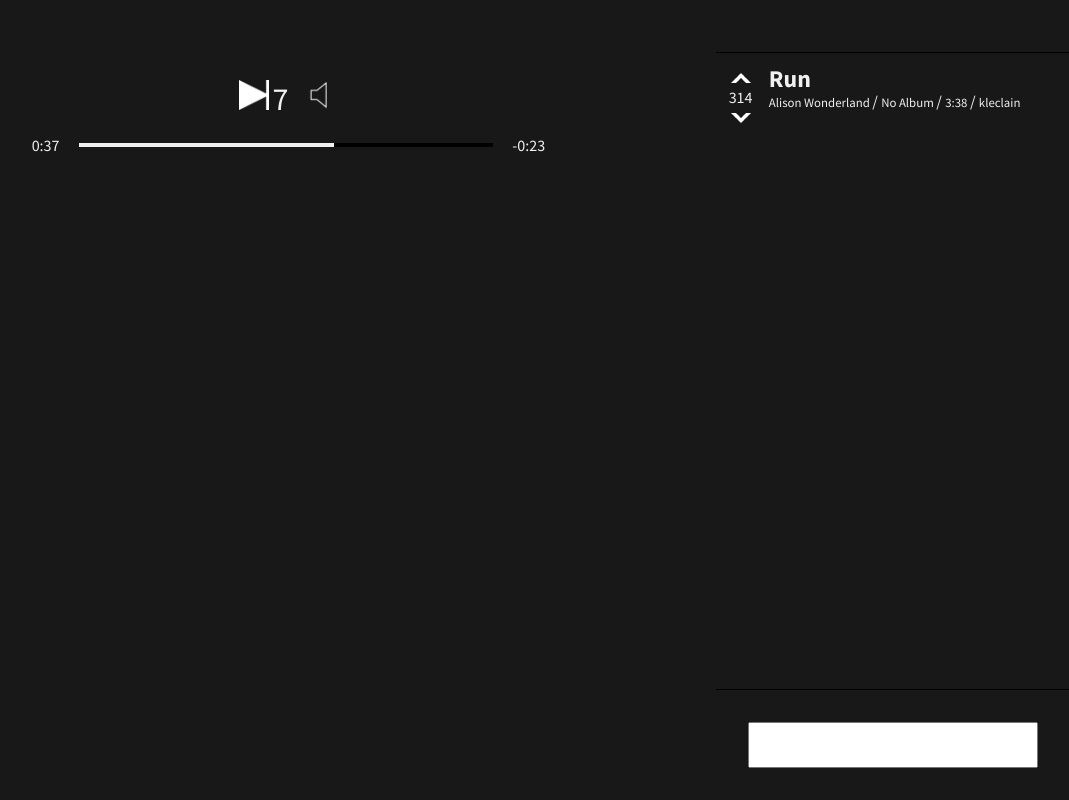
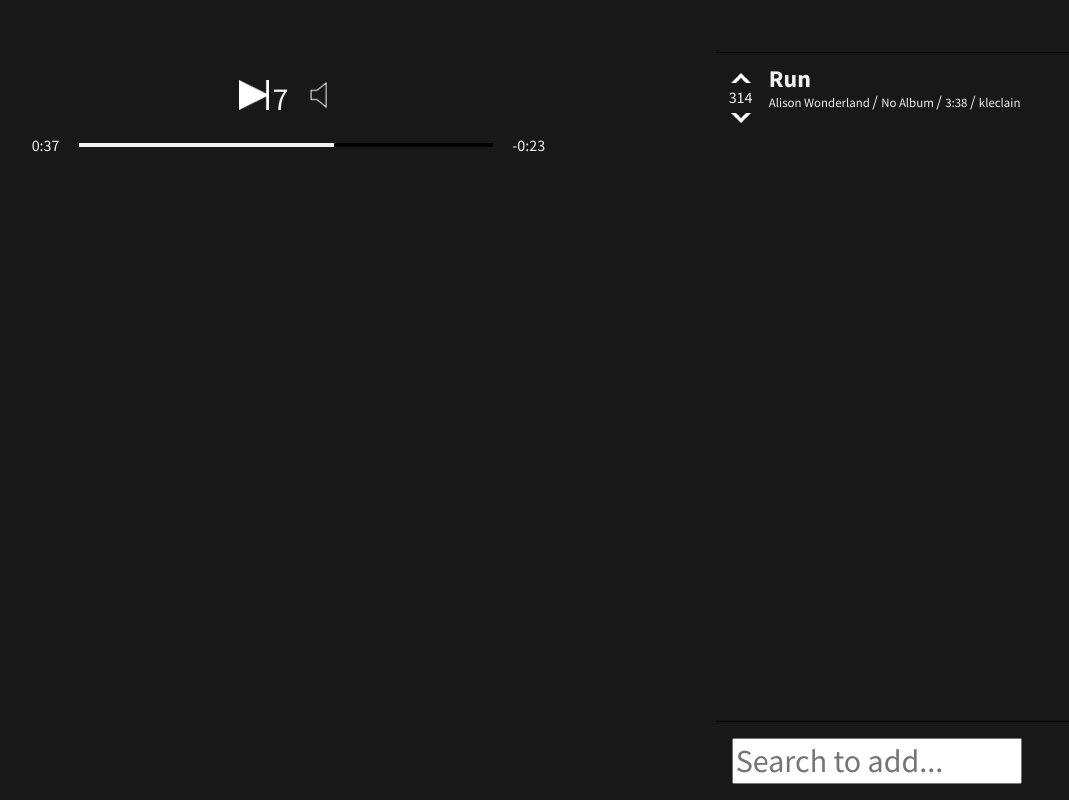
Before and after one commit to NQureshi850/MHacks9, a website: page website/template.html in a window 1280 px wide. Shown: the whole page, without its empty margins (142-1211 px from the left). Drawn offline with nearby package versions, Linux system fonts and the light colour scheme; no server answers.

Commit message:
Improve search bar

```diff
--- a/website/stylesheets/template.css
+++ b/website/stylesheets/template.css
@@ -250,7 +250,7 @@ h2 {
 #searchbar {
     width: 70%;
     font-size: 2em;
-    margin: 1em;
+    margin: 0.5em;
     font-style: normal;
     font-weight: normal;
     font-family: "Source Sans Pro", arial, sans-serif;
--- a/website/template.html
+++ b/website/template.html
@@ -41,7 +41,7 @@
             <h2 id="room-code">  </h2>
         </div>
         <div id="searchbar-container">
-            <input id="searchbar" type=text>
+            <input id="searchbar" placeholder="Search to add..." type=text>
         </div>
         <div id="left">
             <div style="visibility:visible;" id="art-container">
```
